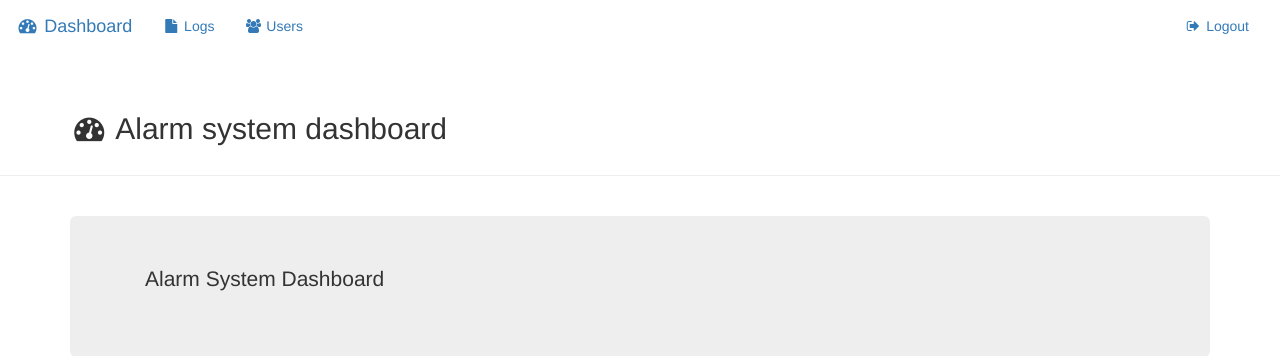
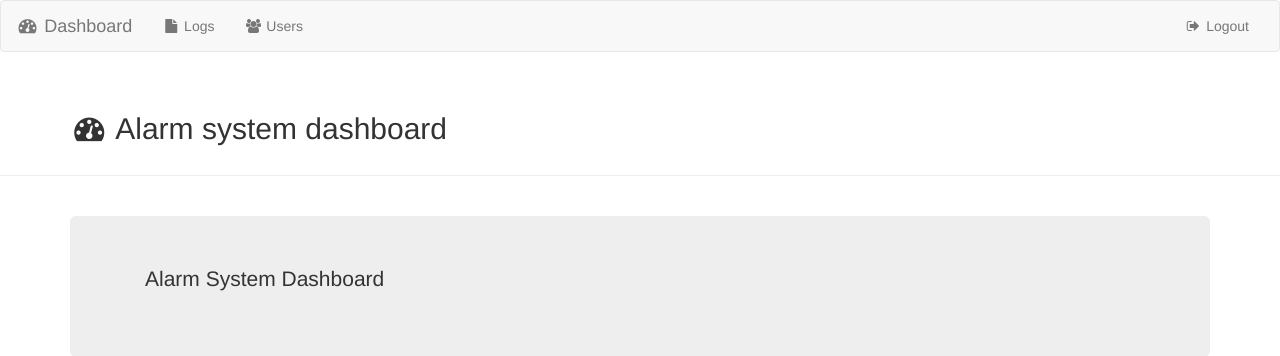
Before and after one commit to Silvian/alarm-service, a Django app: page / in a window 1280 px wide. Shown: the top 356 px of the page. Run offline with Django 3.2, Linux system fonts and the light colour scheme; the visitor is signed in with stand-in values (Sample User, id 1); parts of the project's set-up code (start-up, migrations or seed data) failed here and were passed over; some libraries are stand-ins or nearby versions.

Commit message:
Added the navbar default theme.

```diff
--- a/alarm/templates/alarm/layout.html
+++ b/alarm/templates/alarm/layout.html
@@ -18,11 +18,11 @@
 </head>
 <body>
 
-    <nav class="navbar">
+    <nav class="navbar navbar-default">
     <div class="container-fluid">
       <!-- Brand and toggle get grouped for better mobile display -->
       <div class="navbar-header">
-        <button type="button" class="navbar-toggle collapsed" data-toggle="collapse" data-target="#bs-example-navbar-collapse-1" aria-expanded="false">
+        <button type="button" class="navbar-toggle collapsed" data-toggle="collapse" data-target="#navbar-collapse" aria-expanded="false">
           <span class="sr-only">Toggle navigation</span>
           <span class="icon-bar"></span>
           <span class="icon-bar"></span>
@@ -32,7 +32,7 @@
       </div>
 
       <!-- Collect the nav links, forms, and other content for toggling -->
-      <div class="collapse navbar-collapse" id="bs-example-navbar-collapse-1">
+      <div class="collapse navbar-collapse" id="navbar-collapse">
         <ul class="nav navbar-nav">
           <li><a href="{%url 'alarm:logs' %}"><i class="fa fa-file fa-fw"></i> Logs</a></li>
           <li><a href="{%url 'alarm:users' %}"><i class="fa fa-users fa-fw"></i> Users</a></li>
```
